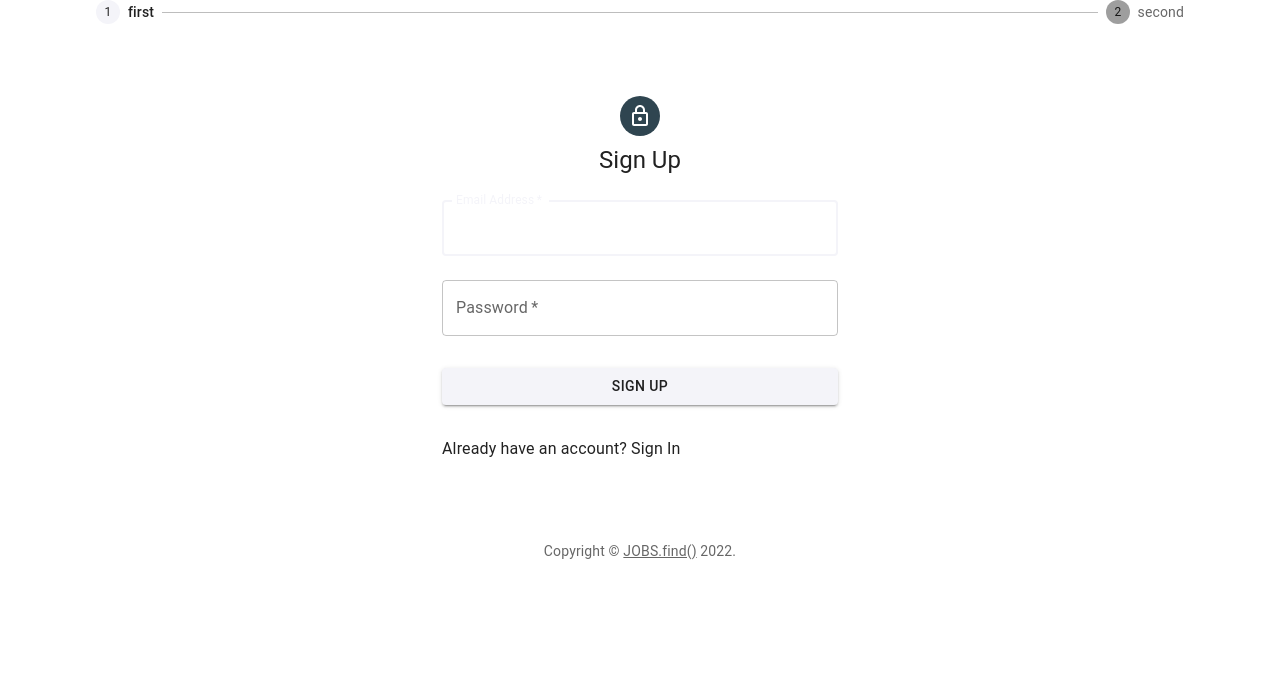
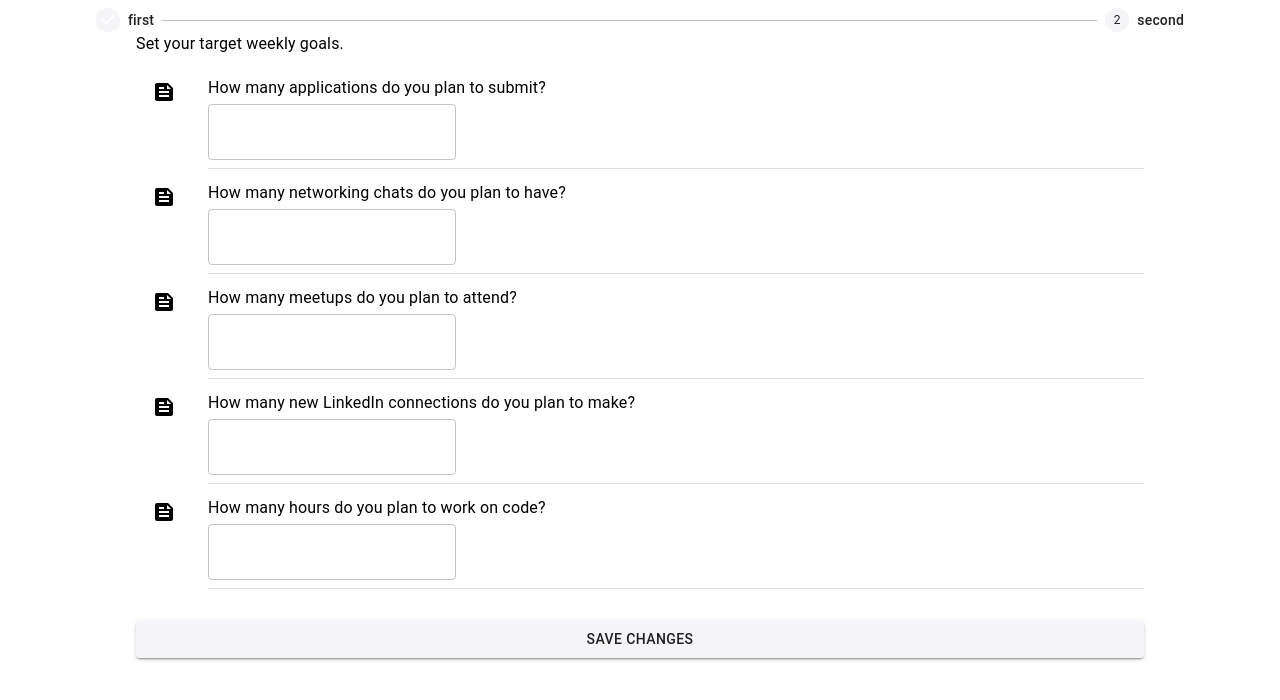
Before and after one commit to job-application-tracker/job-application-fe, a React app: page / in a window 1280 px wide. Shown: the top 700 px of the page. Built offline with nearby package versions, Linux system fonts and the light colour scheme; no server answers.

Commit message:
fixed warnings with mui syntax on GoalForm

```diff
--- a/src/components/GoalsForm.jsx
+++ b/src/components/GoalsForm.jsx
@@ -25,85 +25,75 @@ export default function GoalsForm() {
             <ListItemAvatar>
               <FeedIcon />
             </ListItemAvatar>
-            <ListItemText
-              primary="How many applications do you plan to submit?"
-              secondary={
+            <Box>
+              <ListItemText primary="How many applications do you plan to submit?" />
               <>
                 <TextField
                   inputProps={{ inputMode: 'numeric', pattern: '[0-9]*' }}
                   /* TODO: add accessibility arrows, labels, etc */
                 />
               </>
-              }
-            />
+            </Box>
           </ListItem>
           <Divider variant="inset" component="li" />
           <ListItem alignItems="flex-start">
             <ListItemAvatar>
               <FeedIcon />
             </ListItemAvatar>
-            <ListItemText
-              primary="How many networking chats do you plan to have?"
-              secondary={
+            <Box>
+              <ListItemText primary="How many networking chats do you plan to have?" />
               <>
                 <TextField
                   inputProps={{ inputMode: 'numeric', pattern: '[0-9]*' }}
                   /* TODO: add accessibility arrows, labels, etc */
                 />
               </>
-              }
-            />
+            </Box>
           </ListItem>
           <Divider variant="inset" component="li" />
           <ListItem alignItems="flex-start">
             <ListItemAvatar>
               <FeedIcon />
             </ListItemAvatar>
-            <ListItemText
-              primary="How many meetups do you plan to attend?"
-              secondary={
+            <Box>
+              <ListItemText primary="How many meetups do you plan to attend?" />
               <>
                 <TextField
                   inputProps={{ inputMode: 'numeric', pattern: '[0-9]*' }}
                   /* TODO: add accessibility arrows, labels, etc */
                 />
               </>
-              }
-            />
+            </Box>
           </ListItem>
           <Divider variant="inset" component="li" />
           <ListItem alignItems="flex-start">
             <ListItemAvatar>
               <FeedIcon />
             </ListItemAvatar>
-            <ListItemText
-              primary="How many new LinkedIn connections do you plan to make?"
-              secondary={
+            <Box>
+              <ListItemText primary="How many new LinkedIn connections do you plan to make?" />
               <>
                 <TextField
                   inputProps={{ inputMode: 'numeric', pattern: '[0-9]*' }}
                   /* TODO: add accessibility arrows, labels, etc */
                 />
               </>
-              }
-            />
+            </Box>
           </ListItem>
           <Divider variant="inset" component="li" />
           <ListItem alignItems="flex-start">
             <ListItemAvatar>
               <FeedIcon />
             </ListItemAvatar>
-            <ListItemText
-              primary="How many hours do you plan to work on code?"
-              secondary={
+            <Box>
+              <ListItemText primary="How many hours do you plan to work on code?" />
               <>
                 <TextField
                   inputProps={{ inputMode: 'numeric', pattern: '[0-9]*' }}
                   /* TODO: add accessibility arrows, labels, etc */
                 />
               </>
-              }
-            />
+            </Box>
           </ListItem>
           <Divider variant="inset" component="li" />
         </List>
--- a/src/components/Step.jsx
+++ b/src/components/Step.jsx
@@ -4,7 +4,7 @@ import Auth from './Auth';
 import GoalsForm from './GoalsForm';
 
 function SignUpStep({ signUp, setSignUp }) {
-  const [activeStep, setActiveStep] = useState(0);
+  const [activeStep, setActiveStep] = useState(1);
 
   const nextStep = () => {
     if (activeStep <= 1) setActiveStep((prevStep) => prevStep + 1);
```
Also changed, not shown: 1 other file (tests, documents, lock files or other folders). Lines whose indentation alone changed are shown as unchanged.
